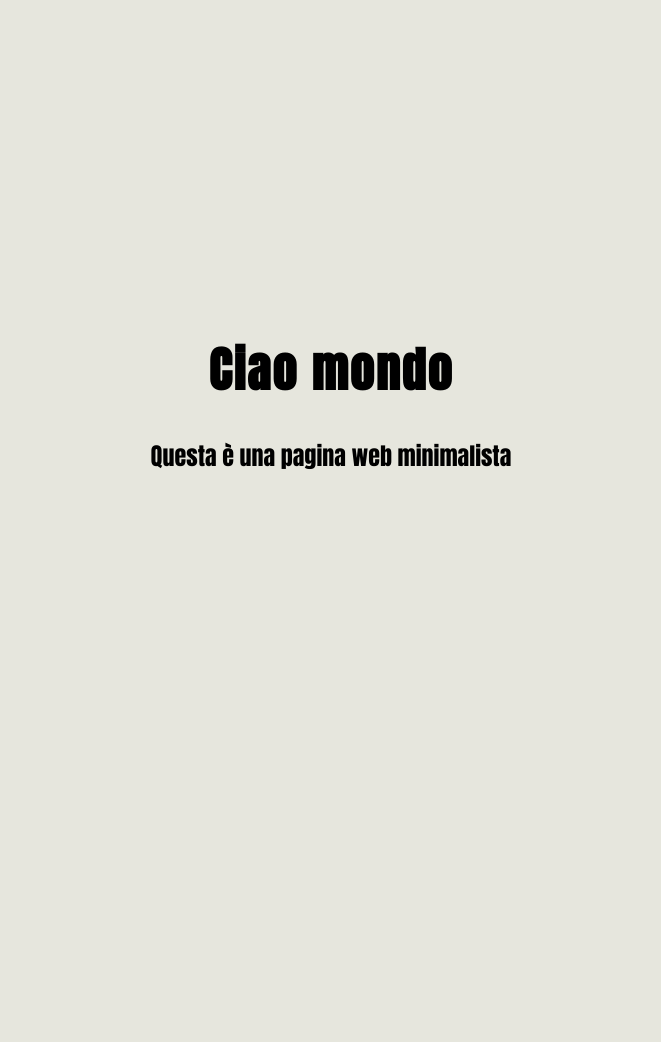
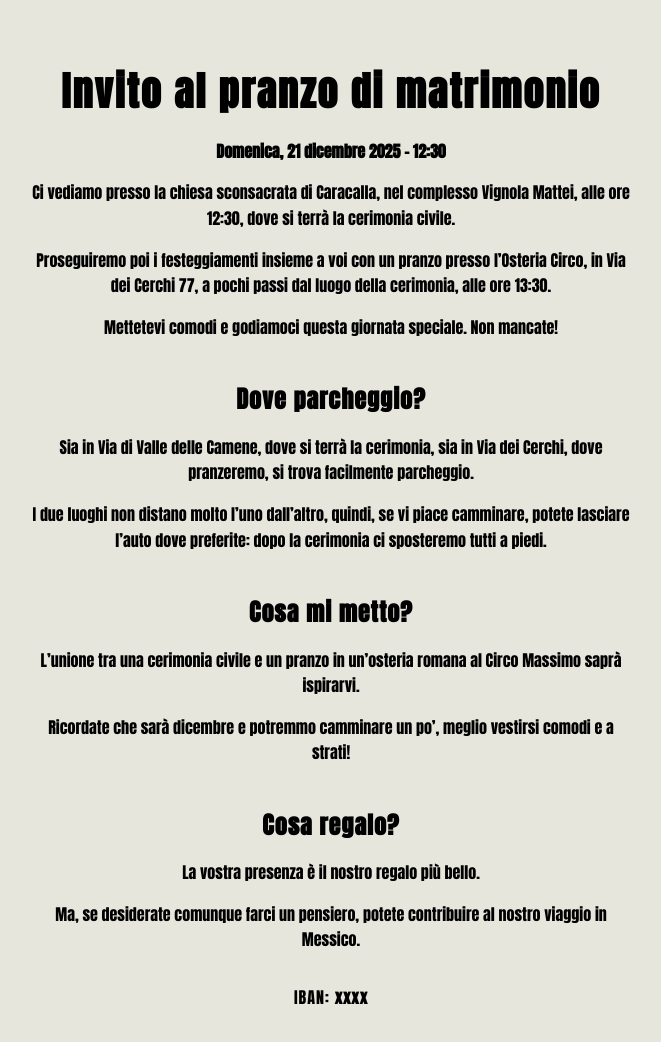
Before and after one commit to TuttiFrutti12/pagina-minimal, a plain HTML site: page index.html in a window 1280 px wide. Shown: the whole page, without its empty margins (309-970 px from the left). Before the commit the page ends 800 px from the top, so only its background shows below. Drawn offline with Linux system fonts and the light colour scheme.

Commit message:
Update index.html

```diff
--- a/index.html
+++ b/index.html
@@ -3,39 +3,75 @@
 <head>
   <meta charset="UTF-8">
   <meta name="viewport" content="width=device-width, initial-scale=1.0">
-  <title>La mia pagina minimal</title>
-
-  <!-- Font Anton da Google Fonts -->
+  <title>Invito al pranzo di matrimonio</title>
   <link href="https://fonts.googleapis.com/css2?family=Anton&display=swap" rel="stylesheet">
 
   <style>
     body {
       margin: 0;
-      height: 100vh;
-      background-color: #e6e6dd; /* beige */
-      color: #000000; /* nero */
+      height: 100%;
+      background-color: #e6e6dd;
+      color: #000;
       font-family: 'Anton', sans-serif;
       display: flex;
+      justify-content: center;
       align-items: center;
-      justify-content: center;
       text-align: center;
+      flex-direction: column;
+      min-height: 100vh;
+      line-height: 1.6;
+      padding: 2rem;
     }
 
     h1 {
-      font-size: 3rem;
+      font-size: 2.5rem;
       letter-spacing: 2px;
+      margin-bottom: 0.5rem;
+    }
+
+    h2 {
+      font-size: 1.5rem;
+      margin-top: 2rem;
+      margin-bottom: 0.5rem;
+      letter-spacing: 1px;
     }
 
     p {
-      font-size: 1.5rem;
+      font-size: 1rem;
+      max-width: 600px;
+      margin: 0.5rem auto;
+    }
+
+    .iban {
+      margin-top: 1.5rem;
+      font-size: 1rem;
+      letter-spacing: 1px;
     }
   </style>
 </head>
 
 <body>
-  <div>
-    <h1>Ciao mondo</h1>
-    <p>Questa è una pagina web minimalista</p>
-  </div>
+  <h1>Invito al pranzo di matrimonio</h1>
+  <p><strong>Domenica, 21 dicembre 2025 – 12:30</strong></p>
+
+  <p>Ci vediamo presso la chiesa sconsacrata di Caracalla, nel complesso Vignola Mattei, alle ore 12:30, dove si terrà la cerimonia civile.</p>
+
+  <p>Proseguiremo poi i festeggiamenti insieme a voi con un pranzo presso l’Osteria Circo, in Via dei Cerchi 77, a pochi passi dal luogo della cerimonia, alle ore 13:30.</p>
+
+  <p>Mettetevi comodi e godiamoci questa giornata speciale. Non mancate!</p>
+
+  <h2>Dove parcheggio?</h2>
+  <p>Sia in Via di Valle delle Camene, dove si terrà la cerimonia, sia in Via dei Cerchi, dove pranzeremo, si trova facilmente parcheggio.</p>
+  <p>I due luoghi non distano molto l’uno dall’altro, quindi, se vi piace camminare, potete lasciare l’auto dove preferite: dopo la cerimonia ci sposteremo tutti a piedi.</p>
+
+  <h2>Cosa mi metto?</h2>
+  <p>L’unione tra una cerimonia civile e un pranzo in un’osteria romana al Circo Massimo saprà ispirarvi.</p>
+  <p>Ricordate che sarà dicembre e potremmo camminare un po’, meglio vestirsi comodi e a strati!</p>
+
+  <h2>Cosa regalo?</h2>
+  <p>La vostra presenza è il nostro regalo più bello.</p>
+  <p>Ma, se desiderate comunque farci un pensiero, potete contribuire al nostro viaggio in Messico.</p>
+
+  <p class="iban">IBAN: <strong>xxxx</strong></p>
 </body>
 </html>
```
